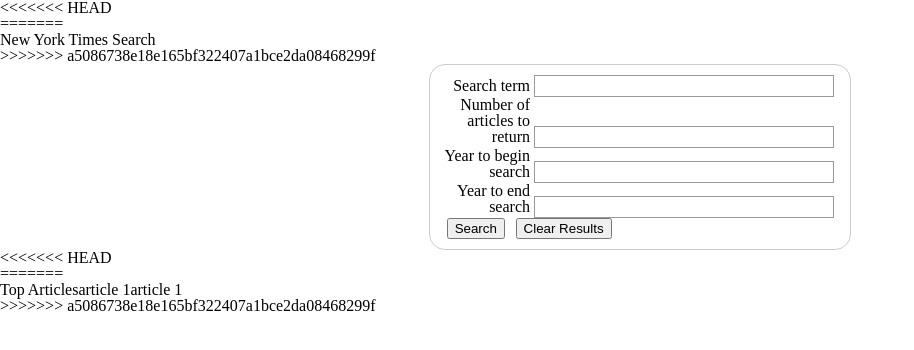
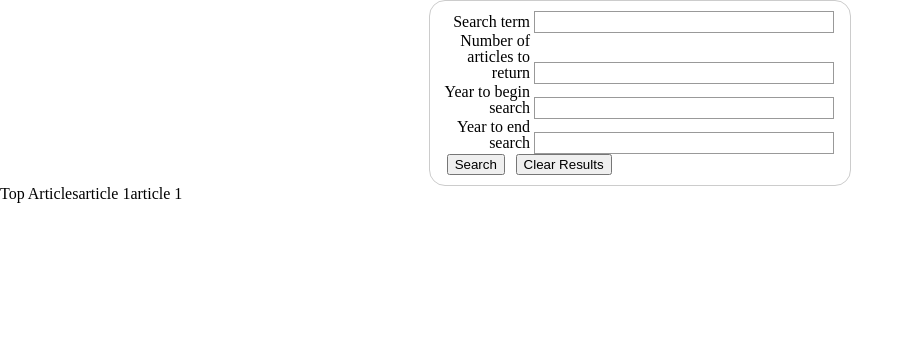
Before and after one commit to ovie4/NYTSearch, a plain HTML site: page index.html in a window 1280 px wide. Shown: the whole page, without its empty margins (0-914 px from the left). Drawn offline with nearby package versions, Linux system fonts and the light colour scheme.

Commit message:
add recordLimit var

```diff
--- a/assets/javascript/app.js
+++ b/assets/javascript/app.js
@@ -21,7 +21,6 @@ $(document).ready(function () {
       		$(".news-headline").append("<p>"+"<span>"+i+"</span>"+snippet+"</p>");
 
       	}
-=======
   //       });
 
 
@@ -32,13 +31,14 @@ $(document).ready(function () {
   //display json to the dom
   $('#search-button').on('click', function () {
     var search = $('#search-text').val();
+    var recordLimit = 1;
     var searchURL = "https://api.nytimes.com/svc/search/v2/articlesearch.json?api-key=2d6d8bb60364453d8ab1e776b1a25537&q=" + search;
 
     $.ajax({
       url: searchURL,
       method: 'GET'
     }).done(function (response) {
-      // console.log(response);
+      console.log(response);
       for(var i=0; i <= response.response.docs.length; i++){
         console.log(response.response.docs[i].headline.main);
       }
--- a/index.html
+++ b/index.html
@@ -8,18 +8,10 @@
 </head>
 
 <body>
-<<<<<<< HEAD
     <div class="container">
         <header>
         </header>
         <section id="search-box">
-=======
-<header class="head"><h1>New York Times Search</h1>
-</header>
-
-<div class="container">
- <section id="search-box">
->>>>>>> a5086738e18e165bf322407a1bce2da08468299f
             <form>
                 <label>Search term</label>
                 <input type="text" id="search-text" name="search_term" />
@@ -32,12 +24,6 @@
                 <button type="button" id="search-button">Search</button>
                 <button type="button" id="clear-button">Clear Results</button>
             </form>
-<<<<<<< HEAD
-        </section>
-        <section id="display-box">
-        </section>
-    </div>
-=======
 </section>
 
 <section id="display-box">
@@ -59,7 +45,6 @@
 <script type="text/javascript" src="./assets/javascript/app.js"></script>
 
 </div>
->>>>>>> a5086738e18e165bf322407a1bce2da08468299f
 </body>
 
 </html>
```
